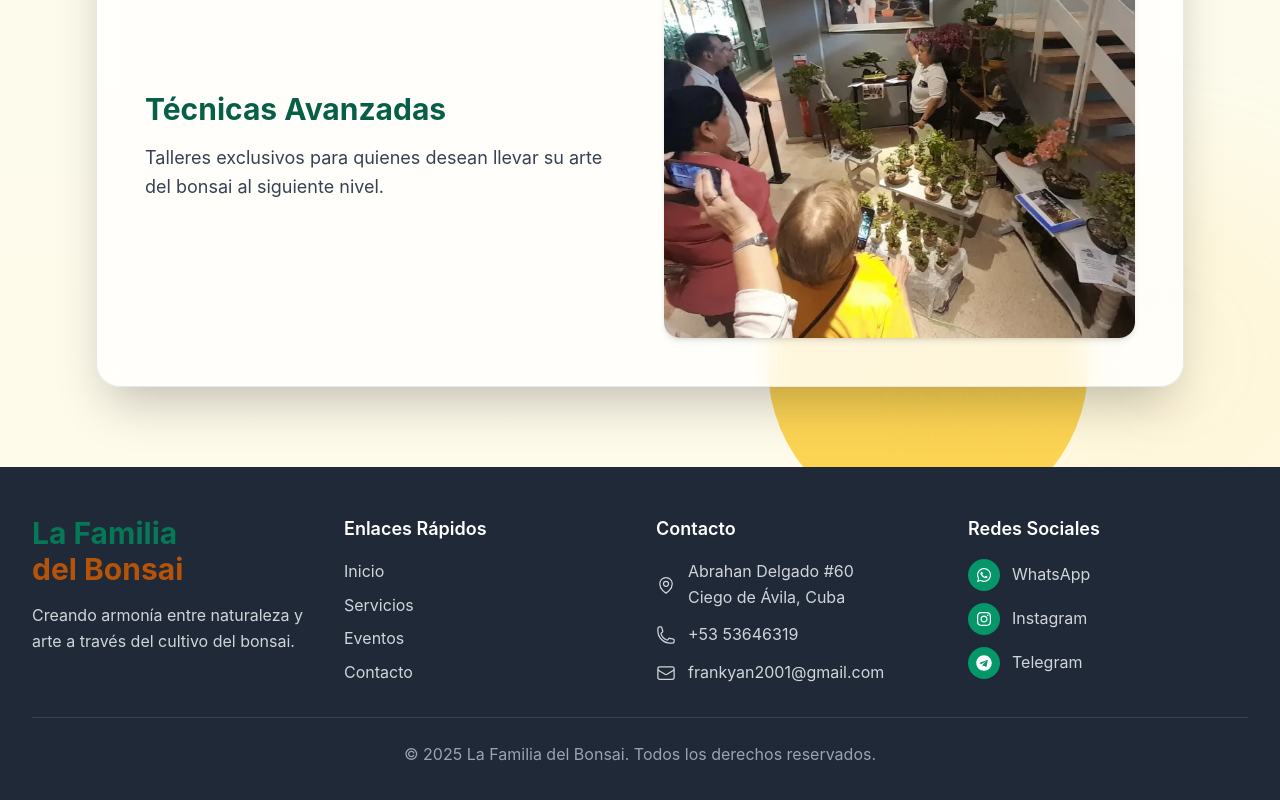
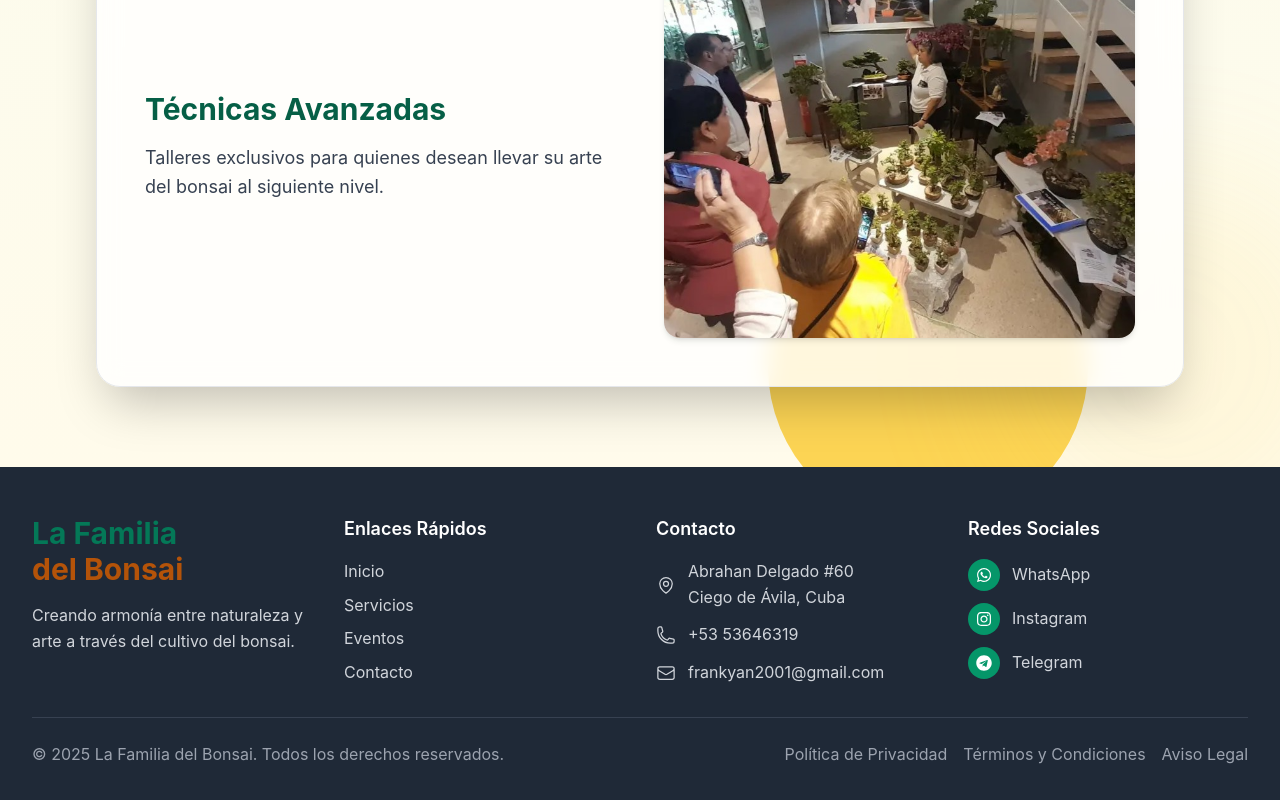
Before and after one commit to FrankyAntonioRodriguezHernandez/la-familia-del-bonsai-React, a React (Create React App) app: page /events in a window 1280 px wide. Shown: the part 2659-3459 px from the top of the page. Built offline with nearby package versions, Linux system fonts and the light colour scheme.

Commit message:
Arreglando los enlaces legales

```diff
--- a/src/components/Footer.jsx
+++ b/src/components/Footer.jsx
@@ -104,8 +104,22 @@ const Footer = () =>{
           </div>
         </div>
 
-        <div className="border-t border-gray-700 mt-8 pt-6 text-center text-gray-400">
-          <p>&copy; {new Date().getFullYear()} La Familia del Bonsai. Todos los derechos reservados.</p>
+        <div className="border-t border-gray-700 mt-8 pt-6 flex flex-col md:flex-row justify-between items-center">
+          <div className="text-gray-400 mb-4 md:mb-0">
+            <p>&copy; {new Date().getFullYear()} La Familia del Bonsai. Todos los derechos reservados.</p>
+          </div>
+
+          <div className="flex space-x-4">
+            <Link to="/politica-privacidad" className="text-gray-400 hover:text-white transition-colors">
+              Política de Privacidad
+            </Link>
+            <Link to="/terminos-condiciones" className="text-gray-400 hover:text-white transition-colors">
+              Términos y Condiciones
+            </Link>
+            <Link to="/aviso-legal" className="text-gray-400 hover:text-white transition-colors">
+              Aviso Legal
+            </Link>
+          </div>
         </div>
 
       </div>
```
